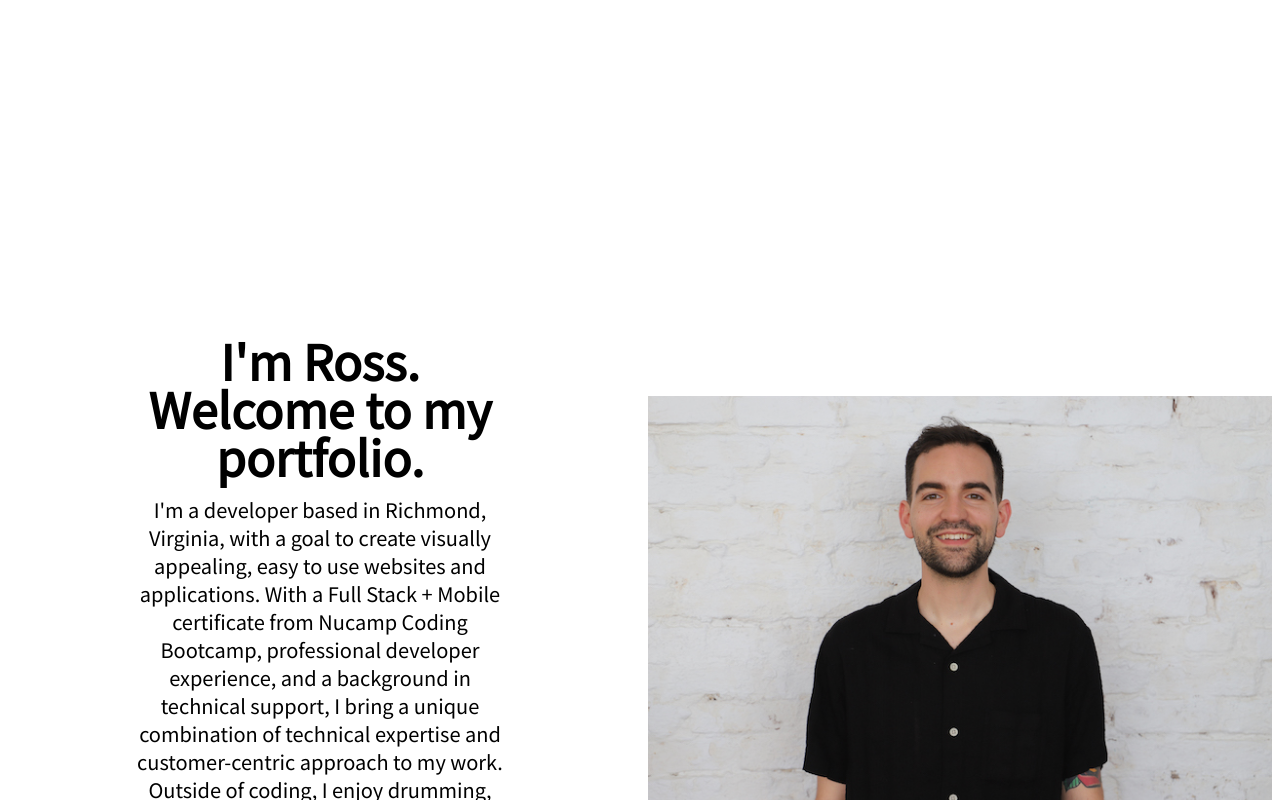
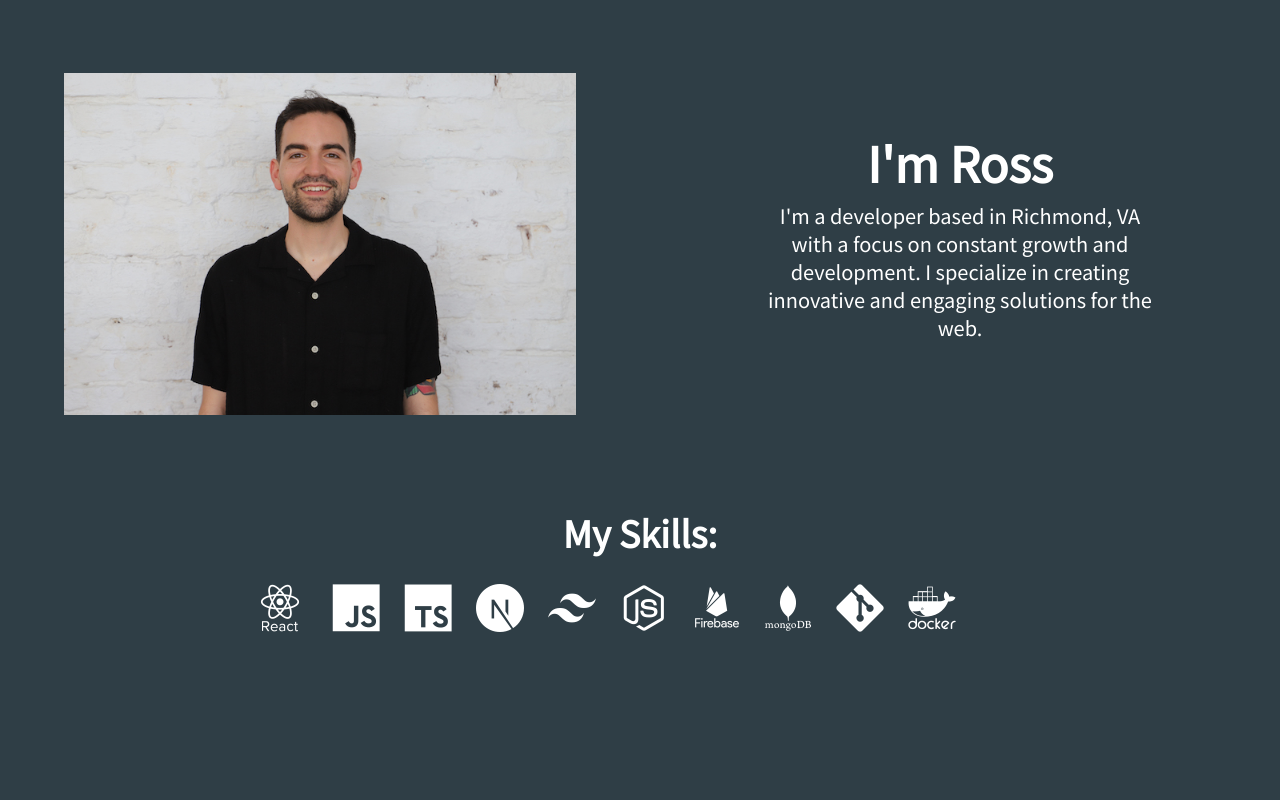
Before and after one commit to rossgordon19/portfolio, a React (Vite) app: page / in a window 1280 px wide. Shown: the part 800-1600 px from the top of the page. Built offline with nearby package versions, Linux system fonts and the light colour scheme.

Commit message:
UI refresh- update color pallette, projects section, about section

```diff
--- a/index.html
+++ b/index.html
@@ -4,6 +4,7 @@
     <meta charset="UTF-8" />
     <meta name="viewport" content="width=device-width, initial-scale=1.0" />
     <meta name="description" content="Ross Gordon. Front-End Developer." />
+    <link rel="stylesheet" href="https://cdn.jsdelivr.net/gh/devicons/devicon@v2.15.1/devicon.min.css">
     <title>Ross Gordon • Front-End Developer</title>
   </head>
   <body>
--- a/src/App.jsx
+++ b/src/App.jsx
@@ -2,7 +2,6 @@ import React from 'react';
 import Navbar from './components/Navbar';
 import Hero from './components/Hero';
 import About from './components/About';
-import Skills from './components/Skills';
 import Contact from './components/Contact';
 import Footer from './components/Footer';
 import Projects from './components/Projects';
@@ -13,7 +12,6 @@ function App() {
       <Navbar />
       <Hero />
       <About />
-      <Skills />
       <Projects />
       <Contact />
       <Footer />
--- a/src/components/About.jsx
+++ b/src/components/About.jsx
@@ -1,29 +1,75 @@
 import React from 'react';
-
 import Headshot from '../assets/portfolio.jpg';
 
 const About = () => {
   return (
     <div
       name="about"
-      className="w-full min-h-screen sm:min-h-[150vh] md:h-[120vh] bg-[#fff] text-[#000] flex flex-col sm:flex-row"
+      className="w-full sm:min-h-screen md:h-screen flex flex-col bg-[#2F3E46] text-[#fff]"
     >
-      <div className="mx-auto w-full sm:w-1/2 h-full mb-5i flex flex-col items-center justify-center px-4 md:px-16 lg:px-32 pt-12 pb-24">
+      <div className="flex flex-col md:flex-row items-center justify-center md:min-h-[50vh] lg:min-h-[60vh]">
+        <div className="w-full md:w-1/2 h-full flex justify-center items-center p-2 pb-[10%] md:pb-0">
+          <img
+            src={Headshot}
+            alt="Ross Gordon"
+            className="w-full md:w-auto h-auto md:max-w-lg"
+          />
+        </div>
+        <div className="w-full md:w-1/2 flex flex-col items-center justify-center px-4 md:px-16 lg:px-32 py-8 md:py-4">
           <h1 className="font-bold text-4xl md:text-5xl my-4 text-center">
-            I'm Ross. Welcome to my portfolio.
+            I'm Ross
           </h1>
-        <p className="text-lg md:text-xl text-center">
-          I'm a developer based in Richmond, Virginia, with a goal to create
-          visually appealing, easy to use websites and applications. With a Full
-          Stack + Mobile certificate from Nucamp Coding Bootcamp, professional
-          developer experience, and a background in technical support, I bring a
-          unique combination of technical expertise and customer-centric
-          approach to my work. Outside of coding, I enjoy drumming, traveling,
-          and technology.
-        </p>
+          <p className="text-lg md:text-xl text-center mb-4">
+            I'm a developer based in Richmond, VA with a focus on constant
+            growth and development. I specialize in creating innovative and
+            engaging solutions for the web.
+          </p>
+        </div>
       </div>
-      <div className="w-full sm:w-1/2 h-full bg-[#fff] flex justify-center items-center p-2 pb-[10%] sm:pb-0">
-        <img src={Headshot} alt="Ross Gordon" className="w-auto h-auto" />
+      <div className="w-full flex flex-col items-center px-4 sm:px-16 pt-2 lg:pt-8">
+        <h2 className="font-bold text-4xl mb-8 text-center">My Skills:</h2>
+        <div className="grid grid-cols-5 sm:grid-cols-5 md:grid-cols-11 md:space-x-2 gap-4 text-center mb-[50px] md:mb-0">
+          {/* React */}
+          <div className="skill">
+            <i className="devicon-react-original-wordmark text-5xl"></i>
+          </div>
+          {/* JavaScript */}
+          <div className="skill">
+            <i className="devicon-javascript-plain text-5xl"></i>
+          </div>
+          {/* TypeScript */}
+          <div className="skill">
+            <i className="devicon-typescript-plain text-5xl"></i>
+          </div>
+          {/* Next.js */}
+          <div className="skill">
+            <i className="devicon-nextjs-original text-5xl"></i>
+          </div>
+          {/* Tailwind CSS */}
+          <div className="skill">
+            <i className="devicon-tailwindcss-plain text-5xl"></i>
+          </div>
+          {/* Node.js */}
+          <div className="skill">
+            <i className="devicon-nodejs-plain text-5xl"></i>
+          </div>
+          {/* Firebase */}
+          <div className="skill">
+            <i className="devicon-firebase-plain-wordmark text-5xl"></i>
+          </div>
+          {/* MongoDB */}
+          <div className="skill">
+            <i className="devicon-mongodb-plain-wordmark text-5xl"></i>
+          </div>
+          {/* Git */}
+          <div className="skill">
+            <i className="devicon-git-plain text-5xl"></i>
+          </div>
+          {/* Docker */}
+          <div className="skill">
+            <i className="devicon-docker-plain-wordmark text-5xl"></i>
+          </div>
+        </div>
       </div>
     </div>
   );
--- a/src/components/Contact.jsx
+++ b/src/components/Contact.jsx
@@ -4,7 +4,7 @@ const Contact = () => {
   return (
     <div
       name="contact"
-      className="w-full h-screen bg-[#171e42] text-[#ffffff] flex justify-center items-center p-4"
+      className="w-full h-screen bg-[#2F3E46] text-[#fff] flex justify-center items-center p-4"
     >
       <form
         action="https://getform.io/f/024fc0fe-3afa-43d2-8a91-d57ef82bee64"
@@ -42,7 +42,7 @@ const Contact = () => {
           className="bg-[#e8e4e6] text-black p-2"
           placeholder="Message"
         ></textarea>
-        <button className="bg-[#EDF2F4] hover:bg-[#c7f744] text-black font-bold border-2 border-black px-4 py-3 my-8 mx-auto flex items-center">
+        <button className="bg-[#EDF2F4] hover:bg-[#354F52] hover:text-white hover:border-white text-black font-bold border-2 border-black px-4 py-3 my-8 mx-auto flex items-center">
           Submit
         </button>
       </form>
--- a/src/components/Footer.jsx
+++ b/src/components/Footer.jsx
@@ -4,14 +4,14 @@ import Github from '../assets/github.svg';
 
 const Footer = () => {
   return (
-    <div className="w-full h-[210px] bg-[#171e42] text-[#fff] flex justify-center items-center">
+    <div className="w-full h-[510px] md:h-[210px] bg-[#2F3E46] text-[#fff] flex justify-center items-center">
       {/* Container */}
       <div className="font-bold inline">
         <p className="text-3xl">Let's Connect.</p>
         <div className="flex flex-cols-2 mx-auto justify-between p-6">
           {/* Email */}
           <a
-            className="text-3xl hover:text-[#c7f744]"
+            className="text-3xl hover:text-black"
             href="mailto:rossagordonstl@gmail.com"
           >
             <BsEnvelopeFill />
@@ -19,7 +19,7 @@ const Footer = () => {
 
           {/* LinkedIn */}
           <a
-            className="text-3xl hover:text-[#c7f744]"
+            className="text-3xl hover:text-black"
             href="https://www.linkedin.com/in/rossagordon/"
             target="_blank"
           >
@@ -28,7 +28,7 @@ const Footer = () => {
 
           {/* GitHub */}
           <a
-            className="text-3xl hover:text-[#c7f744]"
+            className="text-3xl hover:text-black"
             href="https://github.com/rossgordon19"
             target="_blank"
           >
--- a/src/components/Hero.jsx
+++ b/src/components/Hero.jsx
@@ -5,7 +5,7 @@ import Resume from '../assets/resume.pdf';
 
 const Hero = () => {
   return (
-    <div name="home" className="w-full h-screen bg-[#171e42] text-[#fff]">
+    <div name="home" className="w-full h-screen bg-[#2F3E46] text-[#fff]">
       {/* Container */}
       <div className="max-w-[1000px] mx-auto px-8 flex flex-col justify-center h-full">
         <h1 className="text-4xl sm:text-7xl font-bold">Ross Gordon</h1>
@@ -17,12 +17,12 @@ const Hero = () => {
             duration={500}
             className="text-black"
           >
-            <button className=" bg-[#EDF2F4] hover:bg-[#c7f744] border-2 border-black group px-6 py-3 my-2 flex items-center">
+            <button className=" bg-[#EDF2F4] hover:bg-[#354F52] hover:text-white hover:border-white border-2 border-black  group px-6 py-3 my-2 flex items-center">
               Projects
             </button>
           </Link>
           <a href={Resume} target="_blank" className="text-black">
-            <button className="bg-[#EDF2F4] hover:bg-[#c7f744] border-2 border-black group px-6 py-3 my-2 flex items-center">
+            <button className="bg-[#EDF2F4] hover:bg-[#354F52] hover:text-white border-2 border-black hover:border-white group px-6 py-3 my-2 flex items-center">
               Resume
             </button>
           </a>
```
Also changed, not shown: src/components/Navbar.jsx (+6 -6 lines), src/components/Projects.jsx (+5 -7 lines).
